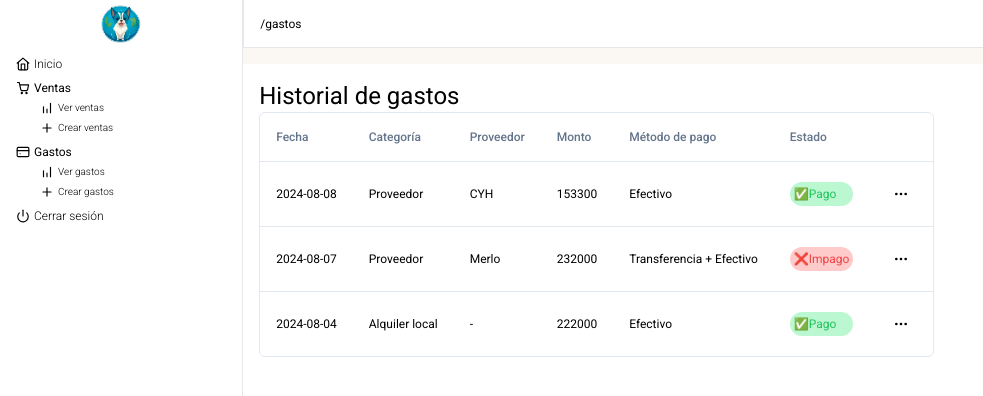
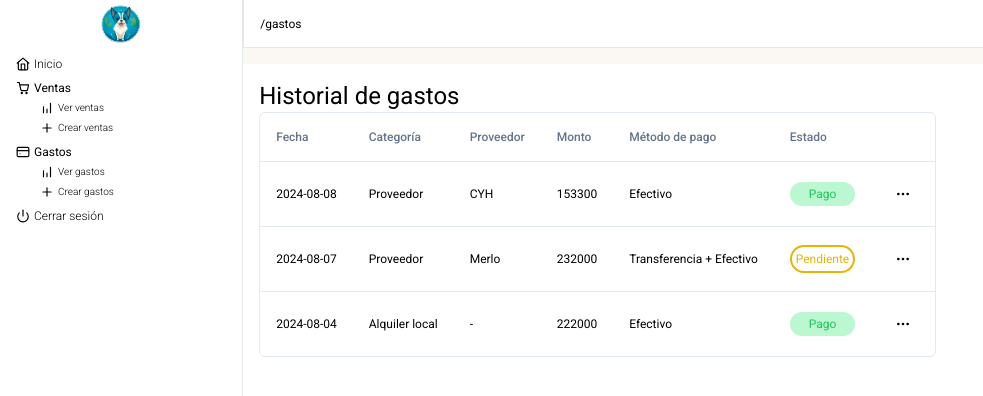
Before and after one commit to manuimfeld/bichitos-dashboard, a Next.js app: page /gastos in a window 1280 px wide. Shown: the top 396 px of the page, without its empty margins (0-983 px from the left). Built offline with nearby package versions, Linux system fonts and the light colour scheme.

Commit message:
create gastos table

```diff
--- a/src/app/[gastos]/columns.js
+++ b/src/app/[gastos]/columns.js
@@ -60,12 +60,16 @@
 
       if (data.status === "Pago") {
         return (
-          <p className="text-green-500 bg-green-200 p-1 rounded-full">✅Pago</p>
+          <p className="text-green-500 bg-green-200 p-1 rounded-full text-center">
+            Pago
+          </p>
         );
       }
       {
         return (
-          <p className="text-red-500 bg-red-200 p-1 rounded-full">❌Impago</p>
+          <p className="text-yellow-500 border-yellow-500 border-2 p-1 rounded-full text-center">
+            Pendiente
+          </p>
         );
       }
     },
--- a/src/app/ventas/page.js
+++ b/src/app/ventas/page.js
@@ -75,7 +75,6 @@
   return (
     <div className="text-black text-xs bg-white col-span-2 row-start-2 p-4 overflow-y-auto w-[calc(100%_-_32px)] mx-auto mt-4 lg:mx-0 lg:w-full">
       <h2 className="text-2xl">Historial de ventas</h2>
-
       <ChartPie data={sales} totalAmount={reduceAmount(sales)} />
       <DataTable columns={columns} data={sales} />
     </div>
```
